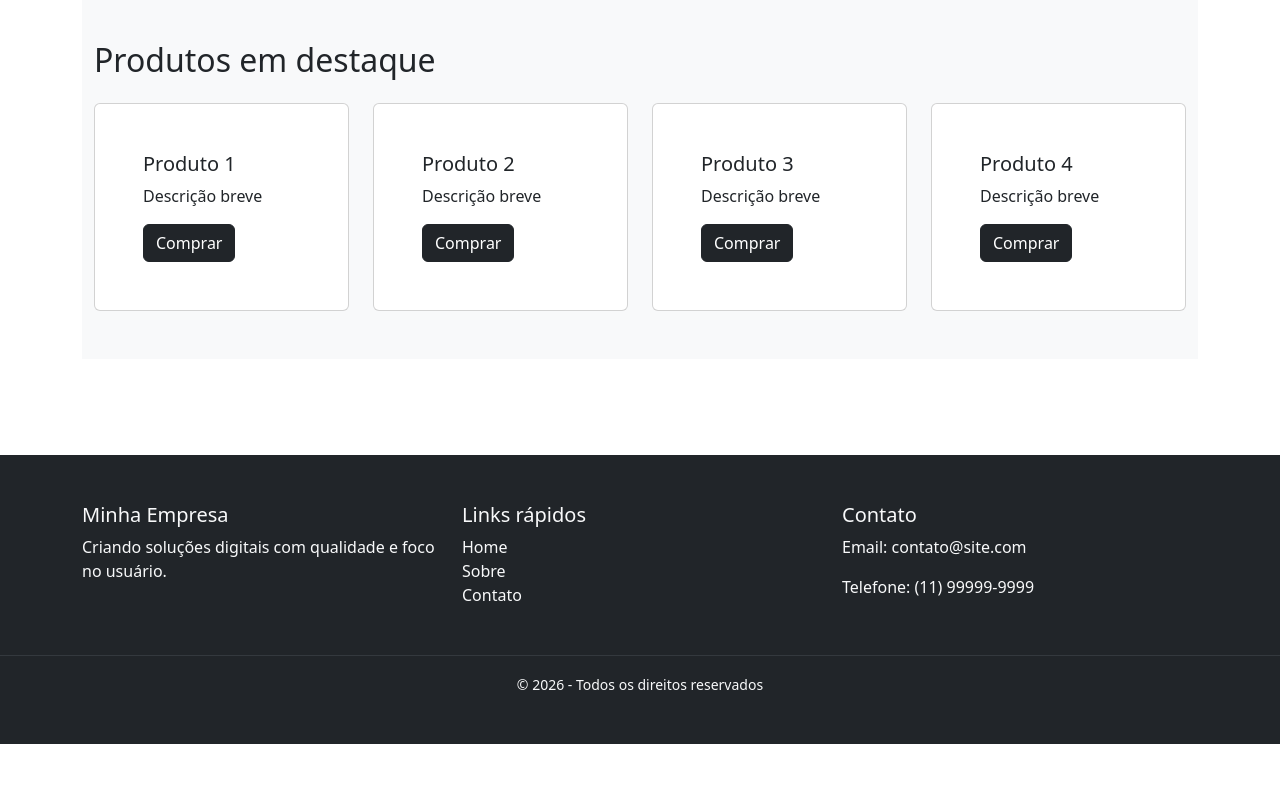
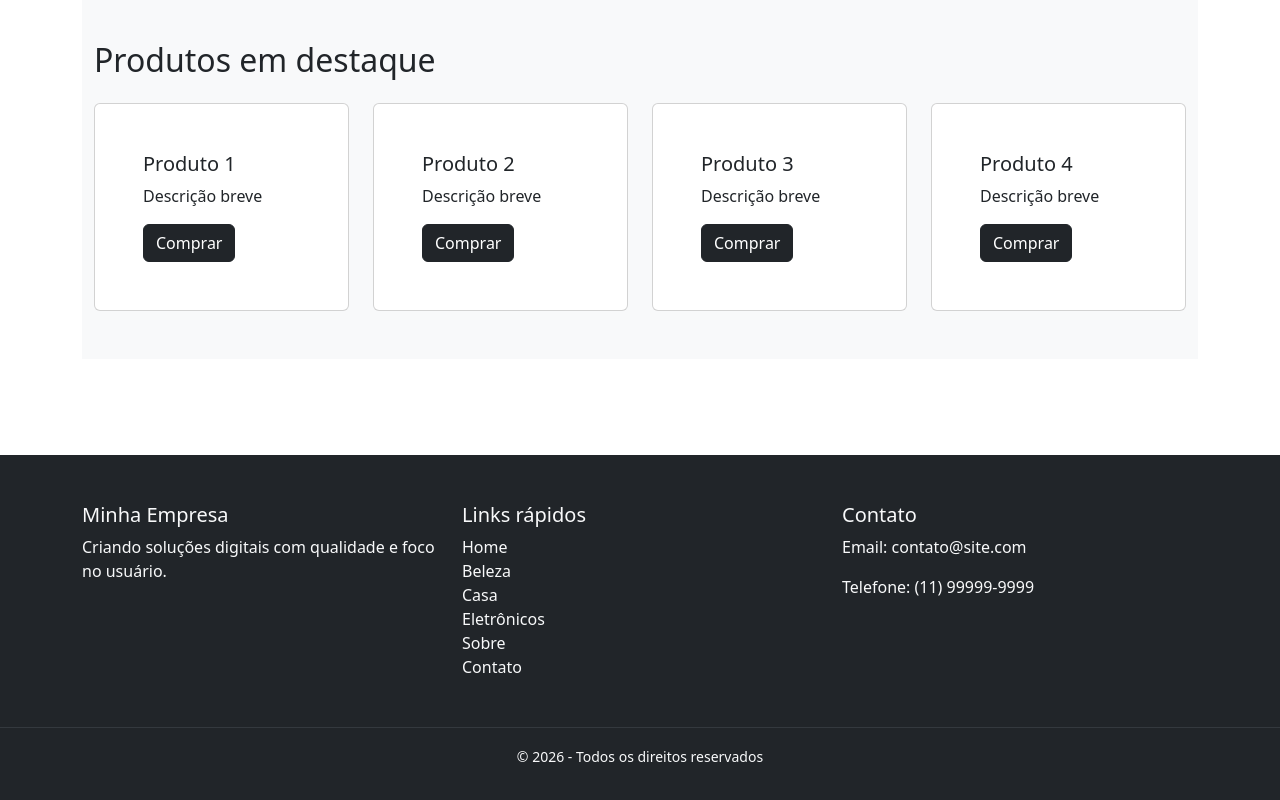
Before and after one commit to dcs30000/landingPage-reactjsBootstrap, a React (Vite) app: page / in a window 1280 px wide. Shown: the part 756-1556 px from the top of the page. Before the commit the page ends 1500 px from the top, so only its background shows below. Built offline with nearby package versions, Linux system fonts and the light colour scheme.

Commit message:
adicionei algumas paginas no rodape em links rapidos

```diff
--- a/src/components/footer/footer.jsx
+++ b/src/components/footer/footer.jsx
@@ -18,6 +18,9 @@ function Footer() {
             <h5>Links rápidos</h5>
             <ul className="list-unstyled">
               <li><a href="/" className="text-light text-decoration-none">Home</a></li>
+              <li><a href="/beleza" className='text-light text-decoration-none'>Beleza</a></li>
+              <li><a href="/casa" className='text-light text-decoration-none'>Casa</a></li>
+              <li><a href="/eletronicos" className='text-light text-decoration-none'>Eletrônicos</a></li>
               <li><a href="/sobre" className="text-light text-decoration-none">Sobre</a></li>
               <li><a href="/contato" className="text-light text-decoration-none">Contato</a></li>
             </ul>
```
